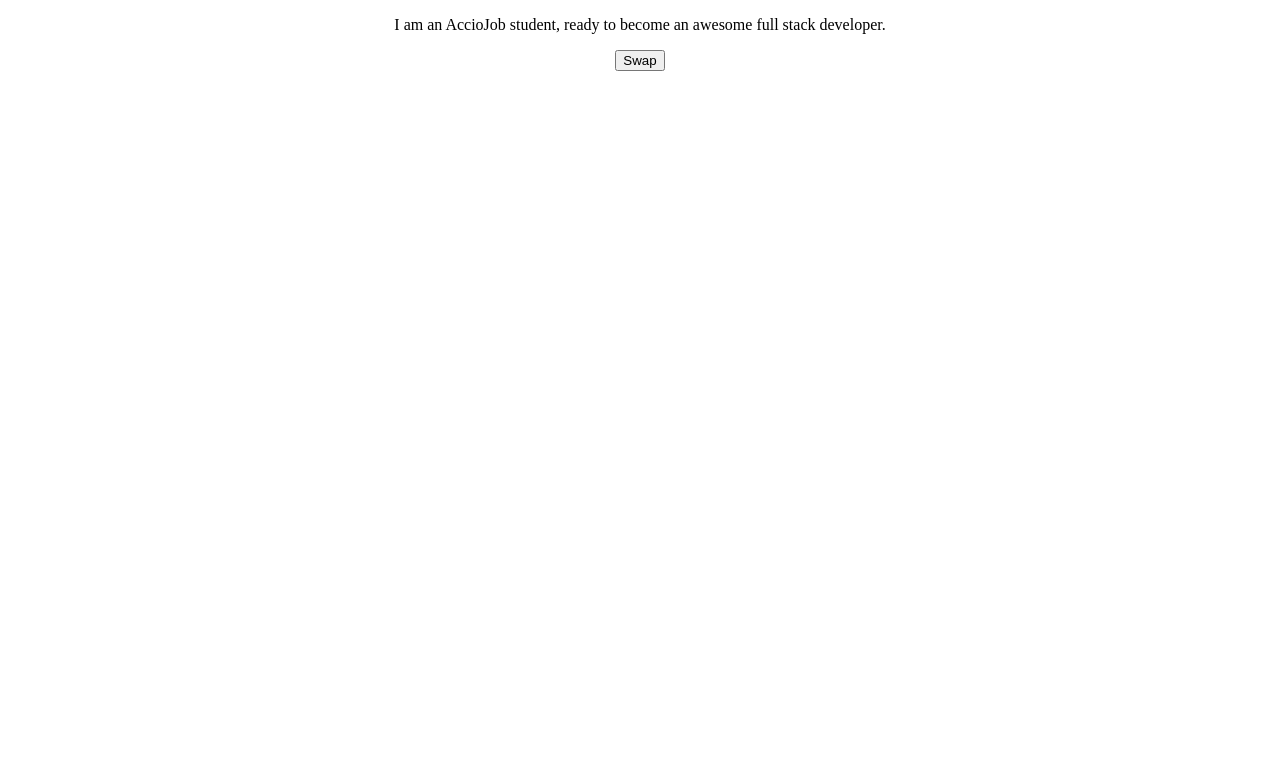
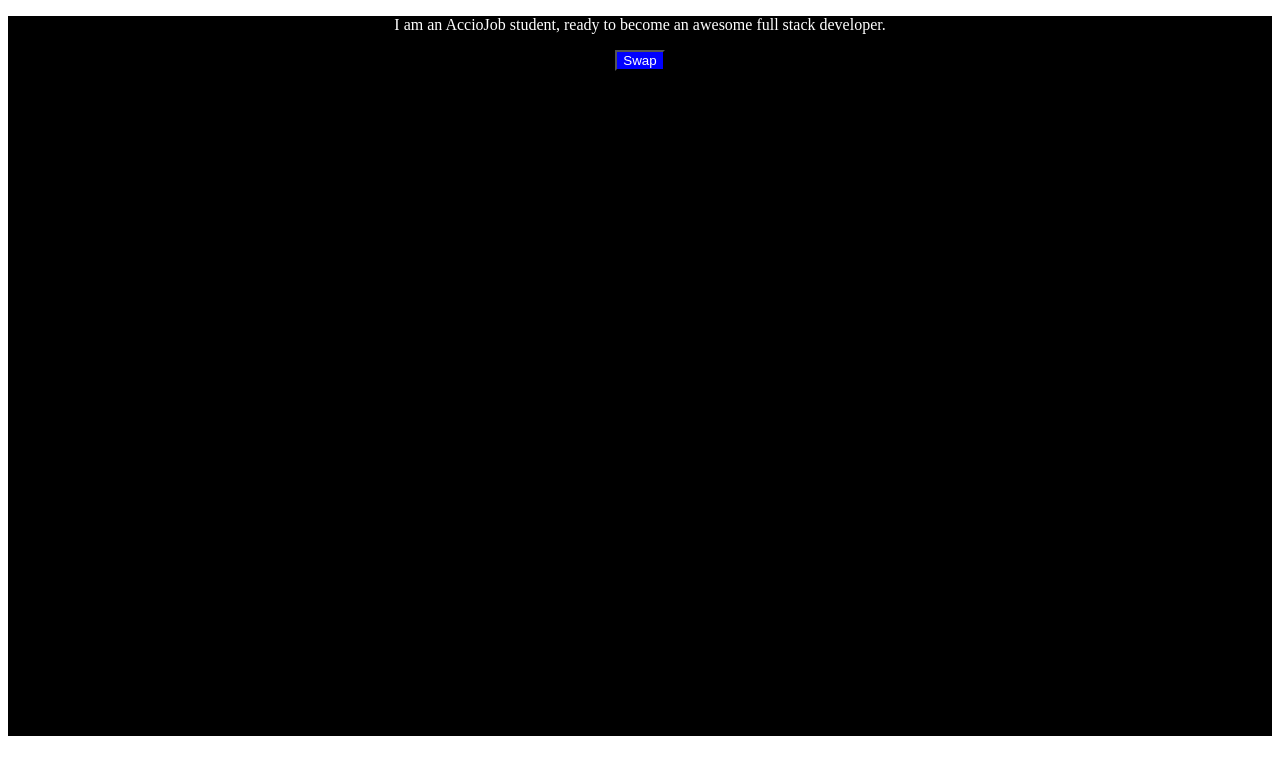
Before and after one commit to acciojob/dark-theme-AmeyPank, a website: page main.html in a window 1280 px wide. Drawn offline with Linux system fonts and the light colour scheme.

Commit message:
Dark Theme/Mode With transition

```diff
--- a/main.html
+++ b/main.html
@@ -7,12 +7,12 @@
     <link rel="stylesheet" href="styles.css">
   </head>
   <body>
-    <main id="app">
+    <main class="night" id="app">
       <!-- html markup here -->
       <p id="ptag">
         I am an AccioJob student, ready to become an awesome full stack developer.
       </p>
-      <button class="swap" id="swap">Swap</button>
+      <button class="button_night" id="swap">Swap</button>
     </main>
     <script src="./script.js"></script>
   </body>
--- a/script.js
+++ b/script.js
@@ -4,7 +4,7 @@
 
 toggle.addEventListener('click', function(){
     // this.classList.toggle('bi-moon');
-    if(this.classList.toggle('swap')){
+    if(this.classList.toggle('button_night')){
         body.style.background = 'white';
         body.style.color = 'black';
         body.style.transition = '2s';
```
